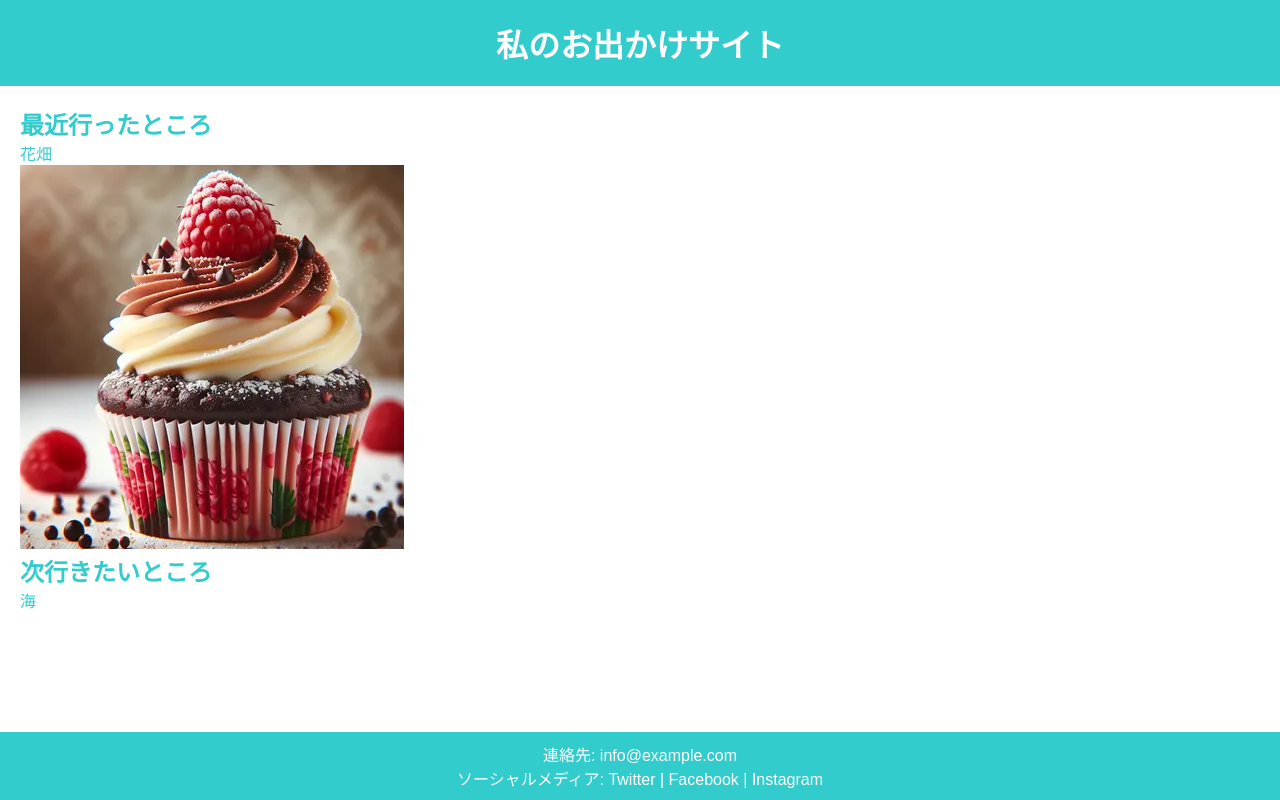
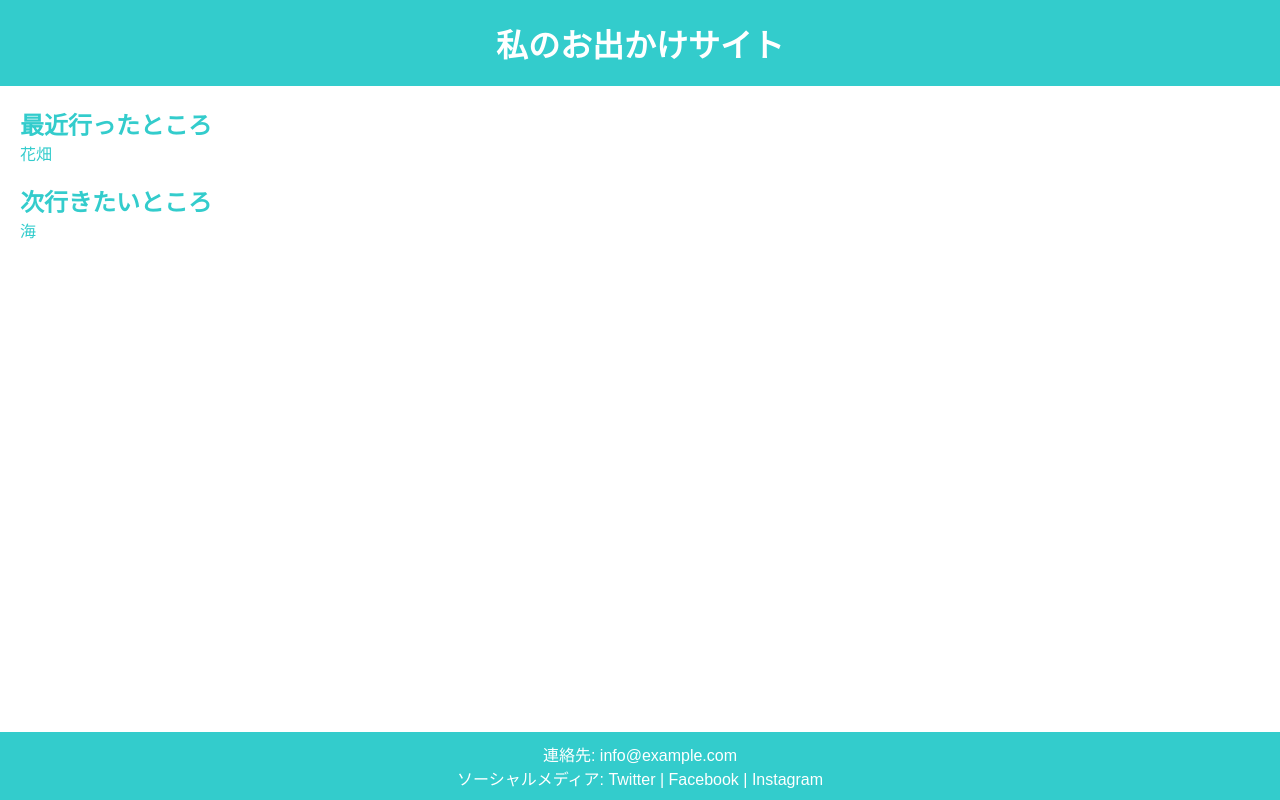
Before and after one commit to moonlight-fantasy/Go-new-spot, a plain HTML site: page index.html in a window 1280 px wide. Drawn offline with Linux system fonts and the light colour scheme.

Commit message:
Update index.html

```diff
--- a/index.html
+++ b/index.html
@@ -59,7 +59,7 @@
         <section>
             <h2>最近行ったところ</h2>
             <p>花畑</p>
-            <img src="https://github.com/moonlight-fantasy/Go-new-spot/blob/main/%E3%82%AB%E3%83%83%E3%83%97%E3%82%B1%E3%83%BC%E3%82%AD.jpg?raw=true" alt="花畑の画像" style="max-width: 100%; height: auto;">
+            <img srchttps://github.com/moonlight-fantasy/Go-new-spot/blob/main/%E3%82%AB%E3%83%83%E3%83%97%E3%82%B1%E3%83%BC%E3%82%AD.jpg?raw=true">
         </section>
         <section>
             <h2>次行きたいところ</h2>
```
